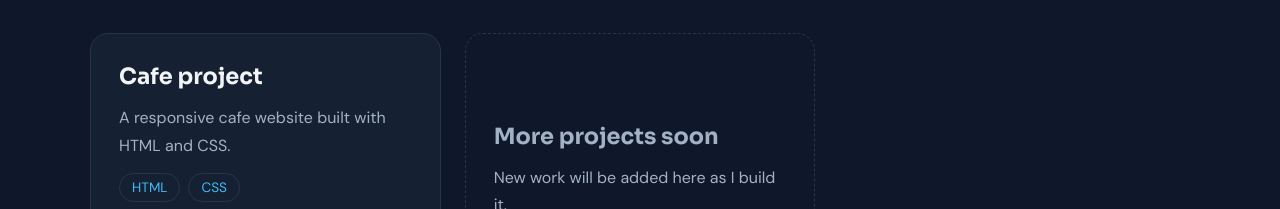
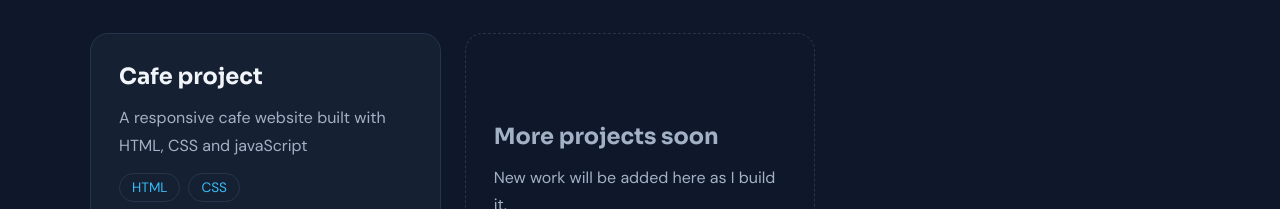
Before and after one commit to yousseffabdoo135-cmyk/yousef, a plain HTML site: page index.html in a window 1280 px wide. Shown: the part 1593-1802 px from the top of the page. Drawn offline with Linux system fonts and the light colour scheme.

Commit message:
Update index.html

```diff
--- a/index.html
+++ b/index.html
@@ -100,10 +100,11 @@
                 <!-- مشروع: اسم المشروع فوق، والزرار تحته -->
                 <article class="project-card">
                     <h3>Cafe project</h3>
-                    <p>A responsive cafe website built with HTML and CSS.</p>
+                    <p>A responsive cafe website built with HTML, CSS and javaScript</p>
                     <ul class="tags">
                         <li>HTML</li>
                         <li>CSS</li>
+
                     </ul>
                     <a class="btn" href="https://yousseffabdoo135-cmyk.github.io/lskf-lkf-ls/" target="_blank"
                         rel="noopener">View project</a>
```
